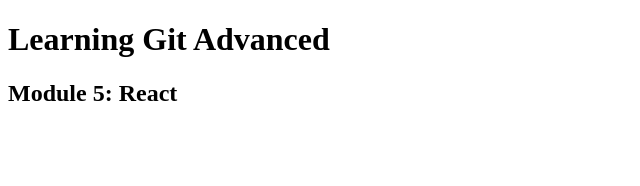
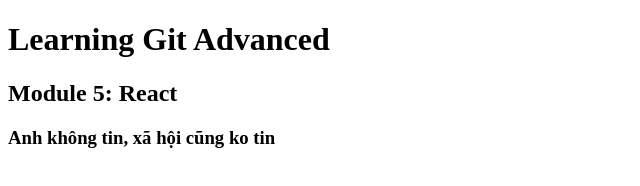
Before and after one commit to khoanguyen84/Git_C0722H1, a plain HTML site: page index.html in a window 1280 px wide. Shown: the whole page, without its empty margins (0-640 px from the left). Drawn offline with Linux system fonts and the light colour scheme.

Commit message:
khoa update

```diff
--- a/index.html
+++ b/index.html
@@ -9,5 +9,6 @@
 <body>
     <h1>Learning Git Advanced</h1>
     <h2>Module 5: React</h2>
+    <h3>Anh không tin, xã hội cũng ko tin</h3>
 </body>
 </html>
```
